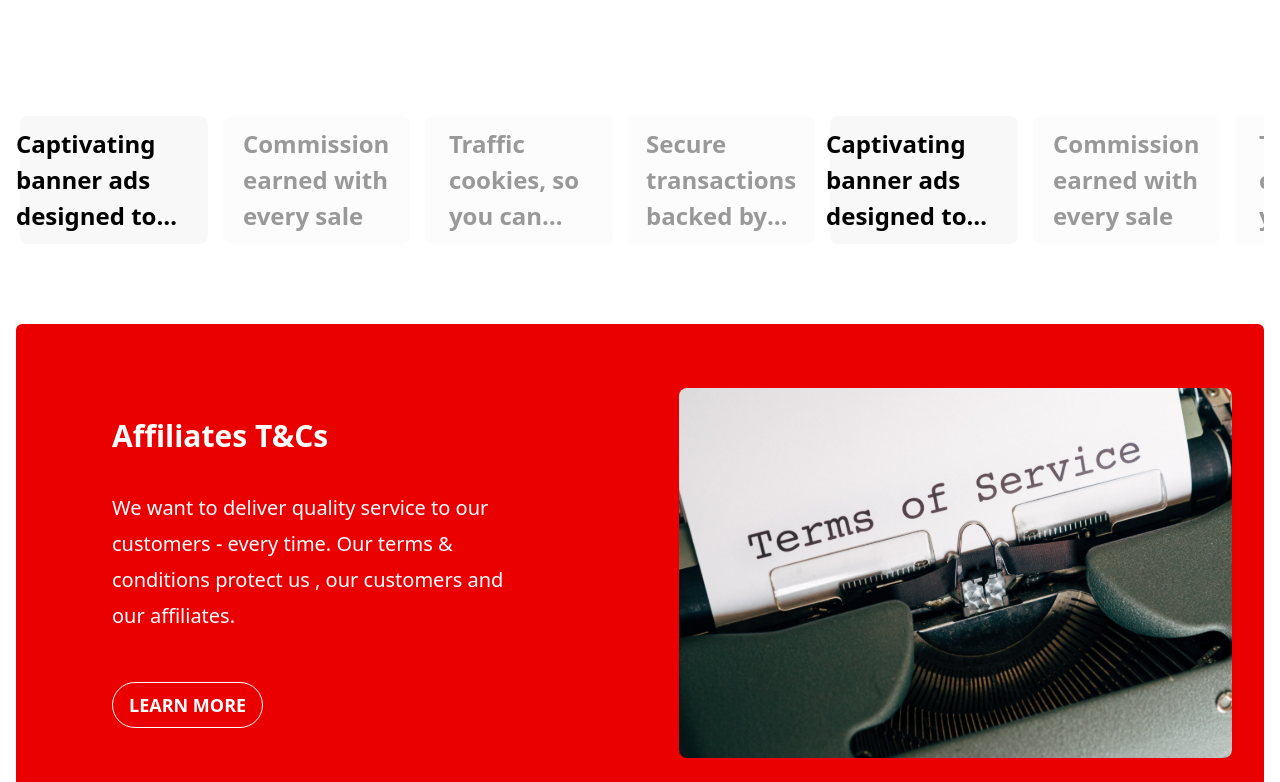
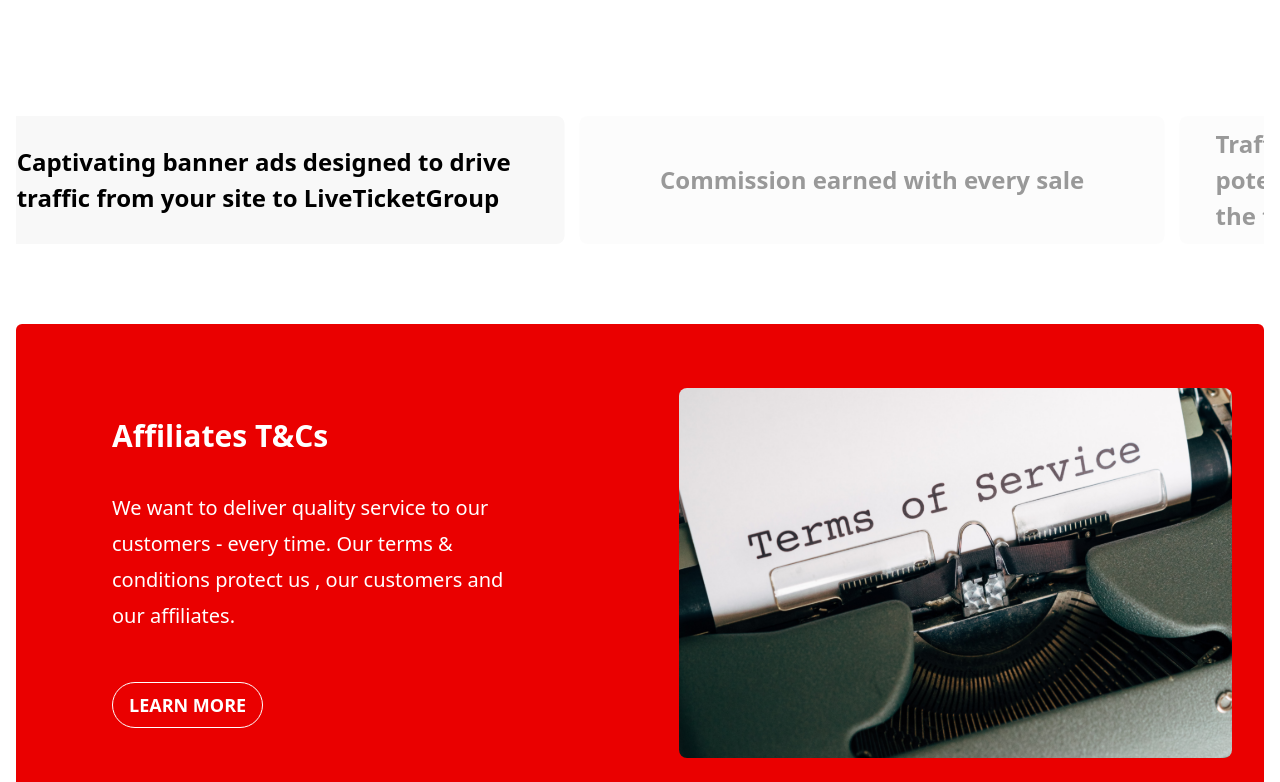
Before and after one commit to DeepInfynno/ltg, a Next.js app: page /affiliates in a window 1280 px wide. Shown: the part 1598-2380 px from the top of the page. Built offline with nearby package versions, Linux system fonts and the light colour scheme; what @material-tailwind/react would draw is missing.

Commit message:
fix:slider reponsive and issues

```diff
--- a/components/Offices.tsx
+++ b/components/Offices.tsx
@@ -2,6 +2,8 @@ import Madrid from "@assets/images/madrid.jpg";
 import Amsterdam from "@assets/images/amsterdam.jpg";
 import SanFrancisco from "@assets/images/san-francisco.jpg";
 import Image from "next/image";
+import SliderComponenet from "./Slider";
+import { useState } from "react";
 
 const offices = [
   {
@@ -31,8 +33,10 @@ const offices = [
 ];
 
 const Offices = () => {
+  const [currentIndex, setCurrentIndex] = useState<number>(0);
+
   return (
-    <div>
+    <div className="w-full">
       <div className="max-w-[280px] xs:max-w-xs sm:max-w-sm md:max-w-xl lg:max-w-3xl xl:max-w-4xl 2xl:max-w-[1364px] mx-auto">
         <h3 className="uppercase text-base xl:text-lg 2xl:text-xl text-gray-700">
           Where you can find us
@@ -41,9 +45,13 @@ const Offices = () => {
           Our Offices.
         </h1>
       </div>
-      <div className="max-w-[280px] xs:max-w-xs md:max-w-2xl lg:max-w-[900px] xl:max-w-[1080px] 2xl:max-w-[1650px] mt-11 2xl:mt-[88px] mx-auto">
-        <div className="block space-y-8 md:space-y-0 md:grid grid-cols-3 gap-4">
-          {offices.map((office, i) => (
+      <div className=" w-full mt-11 2xl:mt-[88px]">
+        <div className="xs:px-4 lg:px-10 xl:px-44 2xl:px-32">
+          <SliderComponenet
+            setCurrentIndex={setCurrentIndex}
+            sliderFor={"office"}
+            componenetData={offices.map((office, i) => {
+              return (
                 <div key={i}>
                   <div className="relative w-full h-52 md:h-40 xl:h-44 2xl:h-72">
                     {office.image && (
@@ -67,7 +75,9 @@ const Offices = () => {
                     </div>
                   </div>
                 </div>
-          ))}
+              );
+            })}
+          />
         </div>
       </div>
     </div>
--- a/components/Slider.tsx
+++ b/components/Slider.tsx
@@ -3,64 +3,217 @@ import Slider from "react-slick";
 
 const SliderComponenet = ({
   setCurrentIndex,
+  sliderFor,
   componenetData,
 }: {
   setCurrentIndex: Dispatch<SetStateAction<number>>;
   componenetData: ReactNode;
+  sliderFor: ReactNode;
 }) => {
-  const settings = {
+  const careerSettings = {
+    className: "center",
+    centerMode: true,
+    infinite: true,
+    centerPadding: "545px",
+    slidesToShow: 1,
     speed: 500,
-    // className: "slider variable-width",
-    // centerMode: true,
-    // variableWidth: false,
-    // leftPadding: "60px",
-    slidesToShow: 2.05,
-    slidesToScroll: 1,
     onSwipe: function () {},
     afterChange: function (index: number) {
       setCurrentIndex(index);
     },
     responsive: [
       {
-        breakpoint: 1024,
+        breakpoint: 1800,
         settings: {
-          slidesToShow: 2.05,
-          slidesToScroll: 1,
+          className: "center",
+          centerMode: true,
+          infinite: true,
+          centerPadding: "360px",
+          slidesToShow: 1,
+          speed: 500,
+        },
+      },
+      {
+        breakpoint: 1200,
+        settings: {
+          className: "center",
+          centerMode: true,
+          infinite: true,
+          centerPadding: "160px",
+          slidesToShow: 1,
+          speed: 500,
         },
       },
       {
         breakpoint: 750,
         settings: {
-          slidesToShow: 1.05,
-          slidesToScroll: 1,
+          className: "center",
+          centerMode: true,
+          infinite: true,
+          centerPadding: "150px",
+          slidesToShow: 1,
+          speed: 500,
         },
       },
       {
         breakpoint: 600,
         settings: {
-          slidesToShow: 1.05,
-          slidesToScroll: 1,
+          className: "center",
+          centerMode: true,
+          infinite: true,
+          centerPadding: "100px",
+          slidesToShow: 1,
+          speed: 500,
         },
       },
       {
         breakpoint: 480,
         settings: {
-          slidesToShow: 1.05,
-          slidesToScroll: 1,
+          className: "center",
+          centerMode: true,
+          infinite: true,
+          centerPadding: "30px",
+          slidesToShow: 1,
+          speed: 500,
+        },
+      },
+    ],
+  };
+  const officeSettings = {
+    infinite: true,
+    slidesToShow: 3,
+    speed: 500,
+    onSwipe: function () {},
+    afterChange: function (index: number) {
+      setCurrentIndex(index);
+    },
+    responsive: [
+      {
+        breakpoint: 1500,
+        settings: {
+          infinite: true,
+          slidesToShow: 3,
+          speed: 500,
+        },
+      },
+      {
+        breakpoint: 1200,
+        settings: {
+          infinite: true,
+          slidesToShow: 3,
+          speed: 500,
+        },
+      },
+      {
+        breakpoint: 750,
+        settings: {
+          infinite: true,
+          slidesToShow: 2.05,
+          speed: 500,
+        },
+      },
+      {
+        breakpoint: 600,
+        settings: {
+          infinite: true,
+          slidesToShow: 1.1,
+          speed: 500,
+        },
+      },
+      {
+        breakpoint: 480,
+        settings: {
+          infinite: true,
+          slidesToShow: 1.1,
+          speed: 500,
+        },
+      },
+      {
+        breakpoint: 375,
+        settings: {
+          infinite: true,
+          slidesToShow: 1,
+          speed: 500,
+        },
+      },
+    ],
+  };
+
+  const settings = {
+    infinite: true,
+    slidesToShow: 2.05,
+    speed: 500,
+    onSwipe: function () {},
+    afterChange: function (index: number) {
+      setCurrentIndex(index);
+    },
+    responsive: [
+      {
+        breakpoint: 1500,
+        settings: {
+          infinite: true,
+          slidesToShow: 2.1,
+          speed: 500,
+        },
+      },
+      {
+        breakpoint: 1200,
+        settings: {
+          infinite: true,
+          slidesToShow: 2.05,
+          speed: 500,
+        },
+      },
+      {
+        breakpoint: 750,
+        settings: {
+          infinite: true,
+          slidesToShow: 2.05,
+          speed: 500,
+        },
+      },
+      {
+        breakpoint: 600,
+        settings: {
+          infinite: true,
+          slidesToShow: 1.1,
+          speed: 500,
+        },
+      },
+      {
+        breakpoint: 480,
+        settings: {
+          infinite: true,
+          slidesToShow: 1.1,
+          speed: 500,
+        },
+      },
+      {
+        breakpoint: 375,
+        settings: {
+          infinite: true,
+          slidesToShow: 1,
+          speed: 500,
         },
       },
     ],
   };
 
   return (
-    <div className="w-full ">
+    <div className="w-full">
       <div
         className="flex flex-row  mt-10"
         style={{
           display: "block",
         }}
       >
-        <Slider {...settings}>{componenetData}</Slider>
+        {sliderFor === "careers" ? (
+          <Slider {...careerSettings}>{componenetData}</Slider>
+        ) : sliderFor === "office" ? (
+          <Slider {...officeSettings}>{componenetData}</Slider>
+        ) : (
+          <Slider {...settings}>{componenetData}</Slider>
+        )}
       </div>
     </div>
   );
--- a/pages/careers.tsx
+++ b/pages/careers.tsx
@@ -152,6 +152,7 @@ const Careers: NextPageWithLayout = () => {
         </div>
         <SliderComponenet
           setCurrentIndex={setCurrentIndex}
+          sliderFor={"careers"}
           componenetData={imagesArray.map((data, index) => {
             return (
               <div
--- a/styles/globals.css
+++ b/styles/globals.css
@@ -15,8 +15,7 @@
   top: 0;
   left: 0;
 }
-.slick-list,
-.slick-slider,
+
 .slick-track {
   display: flex !important;
   flex-direction: row !important;
@@ -26,7 +25,3 @@
 .slick-next {
   display: none !important;
 }
-
-.slick-list {
-  padding: 0 20% 0 0 !important;
-}
```
Lines whose indentation alone changed are shown as unchanged.
